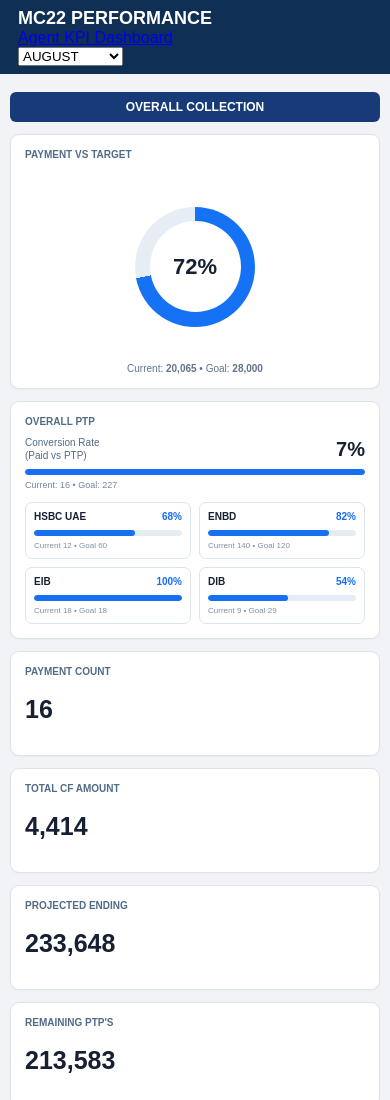
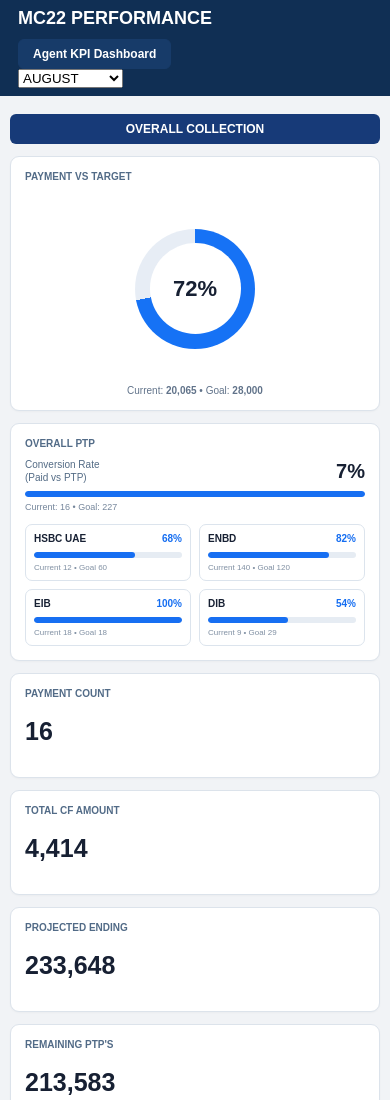
Before and after one commit to ctbonifacio/MC22-PRODUCTIVITY, a plain HTML site: page collection.html in a window 390 px wide. Shown: the top 1100 px of the page. Drawn offline with Linux system fonts and the light colour scheme.

Commit message:
Update collection.css

```diff
--- a/collection.css
+++ b/collection.css
@@ -775,14 +775,14 @@ body {
         flex-direction: column;
     }
 
-}.dashboard-links {
+}.dashboard-tab {
     display: flex;
     gap: 8px;
     margin-top: 10px;
     flex-wrap: wrap;
 }
 
-.dashboard-link {
+.dashboard-tab {
     display: inline-flex;
     align-items: center;
     justify-content: center;
@@ -797,11 +797,11 @@ body {
     transition: 0.2s ease;
 }
 
-.dashboard-link:hover {
+.dashboard-tab:hover {
     background: #eaf2fb;
 }
 
-.dashboard-link.active {
+.dashboard-tab.active {
     background: #173b69;
     color: white;
     border-color: #173b69;
```
